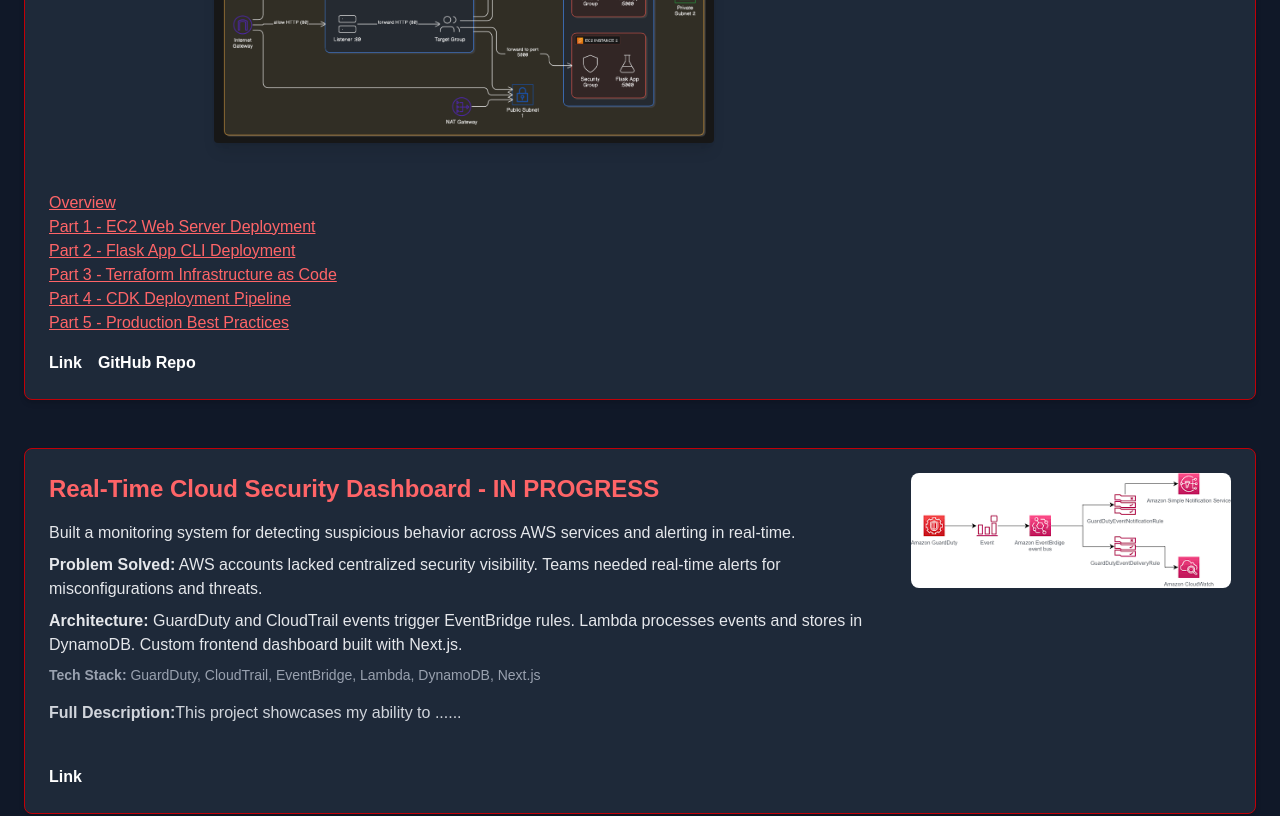
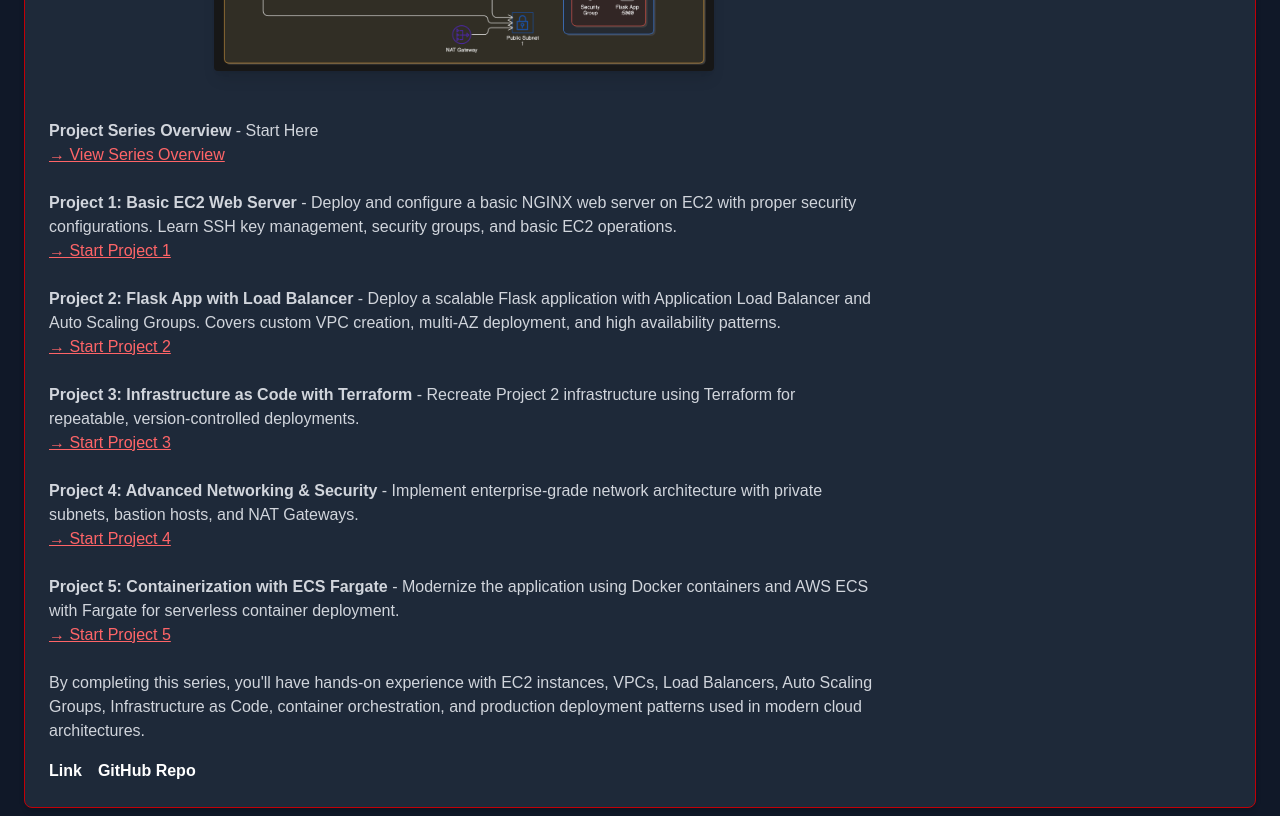
Before and after one commit to andrewmudge/clearedforcloud, a Next.js app: page /projects in a window 1280 px wide. Shown: the part 6440-7256 px from the top of the page. Built offline with nearby package versions, Linux system fonts and the light colour scheme.

Commit message:
fixed project card to link to ec2 page

```diff
--- a/app/projects/page.tsx
+++ b/app/projects/page.tsx
@@ -229,24 +229,25 @@
       description: (
         <>
           <p className="mb-2 text-gray-200">
-            This is a 5 part project series that will help to gain familiarity with EC2 and associated resources. It will progress throughout the series from theoretical understanding to real world application using industry best practices. By the end of the series you will be familiar with EC2 instances, Flask App Deployment, Auto Scaling Groups, Load Balancers, VPCs, Subnets, Route Tables, Internet Gateways, NAT Gateways and more.
+            A comprehensive 5-part project series that progressively builds expertise with EC2 and associated AWS resources. Starting with basic web server deployment and advancing to production-ready containerized applications using industry best practices.
           </p>
           <p className="mb-2 text-gray-200">
-            <strong>Problem Solved:</strong> Launching an instance through the console is time consuming and prone to errors. Learning to do it with Iac greatly improves efficiency, productivity and reliability.
+            <strong>Problem Solved:</strong> Manual infrastructure deployments through the console are time-consuming, error-prone, and not scalable. This series teaches Infrastructure as Code (IaC) principles, automation, and cloud-native architecture patterns to improve efficiency, reliability, and maintainability.
           </p>
           <p className="mb-2 text-gray-200">
-            <strong>Architecture:</strong> EC2 instances are launched behind a Load balancer for high availability. Auto Scaling Groups are used to ensure that the instances are always running and can scale up or down based on demand. VPCs, Subnets, Route Tables, Internet Gateways and NAT Gateways are used to ensure that the instances are secure and can communicate with each other.
+            <strong>Architecture:</strong> Progresses from single EC2 instances to highly available, auto-scaling Flask applications behind Application Load Balancers. Covers VPC design, private/public subnets, security groups, Auto Scaling Groups, and eventually containerization with ECS Fargate.
           </p>
           <p className="text-sm text-gray-400 mb-4">
-            <strong>Tech Stack:</strong> EC2, VPC, ALB, ASG, Security Groups, Terraform, CDK
+            <strong>Tech Stack:</strong> EC2, VPC, ALB, ASG, Security Groups, Flask, Docker, ECS, Terraform, CloudFormation
           </p>
           <p className="text-gray-300 mt-2">
-            <strong>Full Description:</strong>This is a 5 part project series that will help to gain familiarity with EC2 and associated resources. It will progress throughout the series from theoretical understanding to real world application using industry best practices. By the end of the series you will be familiar with EC2 instances, Flask App Deployment, Auto Scaling Groups, Load Balancers, VPCs, Subnets, Route Tables, Internet Gateways, NAT Gateways and more. The project tutorials are hosted on Github as mark down files. You can find the link to each project below.
+            <strong>Full Description:</strong> This hands-on project series is designed to take you from EC2 basics to production-ready cloud applications. Each project builds upon the previous one, introducing new concepts and best practices used in enterprise environments.
             <br /><br />
+
             <div className="flex-1 flex justify-center">
                   <Image
                     src="/ec2-project2-architecture.png"
-                    alt="EC2 Project 2 Architecture"
+                    alt="EC2 Project 2 Architecture showing ALB, ASG, and multi-AZ deployment"
                     width={500}
                     height={320}
                     className="rounded shadow-lg object-contain transition-transform duration-300 md:hover:scale-175 z-10"
@@ -254,38 +255,52 @@
                   />
                 </div>
             <br /><br />
-            <a href="https://github.com/andrewmudge/ec2-projects/blob/main/EC2-Project-Series-Overview.md" target="_blank" rel="noopener noreferrer" className="text-red-400 hover:text-red-300 underline">
-              Overview
+            <strong>Project Series Overview</strong> - Start Here
+            <br />
+            <a href="/projects/ec2" className="text-red-400 hover:text-red-300 underline">
+              → View Series Overview
             </a>
+            <br /><br />
+            <strong>Project 1: Basic EC2 Web Server</strong> - Deploy and configure a basic NGINX web server on EC2 with proper security configurations. Learn SSH key management, security groups, and basic EC2 operations.
             <br />
-            <a href="https://github.com/andrewmudge/ec2-projects/blob/main/1-ec2-web-server.md" target="_blank" rel="noopener noreferrer" className="text-red-400 hover:text-red-300 underline">
-              Part 1 - EC2 Web Server Deployment
+            <a href="/projects/ec2/project1" className="text-red-400 hover:text-red-300 underline">
+              → Start Project 1
             </a>
+            <br /><br />
+            <strong>Project 2: Flask App with Load Balancer</strong> - Deploy a scalable Flask application with Application Load Balancer and Auto Scaling Groups. Covers custom VPC creation, multi-AZ deployment, and high availability patterns.
             <br />
-            <a href="https://github.com/andrewmudge/ec2-projects/blob/main/1-ec2-web-server.md" target="_blank" rel="noopener noreferrer" className="text-red-400 hover:text-red-300 underline">
-              Part 2 - Flask App CLI Deployment
+            <a href="/projects/ec2/project2" className="text-red-400 hover:text-red-300 underline">
+              → Start Project 2
             </a>
+            <br /><br />
+            <strong>Project 3: Infrastructure as Code with Terraform</strong> - Recreate Project 2 infrastructure using Terraform for repeatable, version-controlled deployments.
             <br />
-            <a href="https://github.com/andrewmudge/ec2-projects/blob/main/3-terraform-infrastructure.md" target="_blank" rel="noopener noreferrer" className="text-red-400 hover:text-red-300 underline">
-              Part 3 - Terraform Infrastructure as Code
+            <a href="/projects/ec2/project3" className="text-red-400 hover:text-red-300 underline">
+              → Start Project 3
             </a>
+            <br /><br />
+            <strong>Project 4: Advanced Networking & Security</strong> - Implement enterprise-grade network architecture with private subnets, bastion hosts, and NAT Gateways.
             <br />
-            <a href="https://github.com/andrewmudge/ec2-projects/blob/main/4-cdk-deployment.md" target="_blank" rel="noopener noreferrer" className="text-red-400 hover:text-red-300 underline">
-              Part 4 - CDK Deployment Pipeline
+            <a href="/projects/ec2/project4" className="text-red-400 hover:text-red-300 underline">
+              → Start Project 4
             </a>
+            <br /><br />
+            <strong>Project 5: Containerization with ECS Fargate</strong> - Modernize the application using Docker containers and AWS ECS with Fargate for serverless container deployment.
             <br />
-            <a href="https://github.com/andrewmudge/ec2-projects/blob/main/5-production-best-practices.md" target="_blank" rel="noopener noreferrer" className="text-red-400 hover:text-red-300 underline">
-              Part 5 - Production Best Practices
+            <a href="/projects/ec2/project5" className="text-red-400 hover:text-red-300 underline">
+              → Start Project 5
             </a>
+            <br /><br />
+            By completing this series, you&apos;ll have hands-on experience with EC2 instances, VPCs, Load Balancers, Auto Scaling Groups, Infrastructure as Code, container orchestration, and production deployment patterns used in modern cloud architectures.
           </p>
         </>
       ),
-      link: { url: "https://github.com/andrewmudge/ec2-projects/blob/main/EC2-Project-Series-Overview.md", target: "_blank" },
+      link: { url: "/projects/ec2", target: "_self" },
       imgSrc: "/ec2-project2-architecture.png",
-      imgAlt: "EC2 Architecture",
+      imgAlt: "EC2 Project Series Architecture",
       year: "2025",
-      techStack: ["EC2", "VPC", "ALB", "ASG", "Security Groups", "Terraform", "CDK"],
-      externalLink: "https://github.com/andrewmudge/ec2-projects/blob/main/EC2-Project-Series-Overview.md",
+      techStack: ["EC2", "VPC", "ALB", "ASG", "Security Groups", "Flask", "Docker", "ECS", "Terraform"],
+      externalLink: "/projects/ec2",
     },
     {
       id: 4,
```
